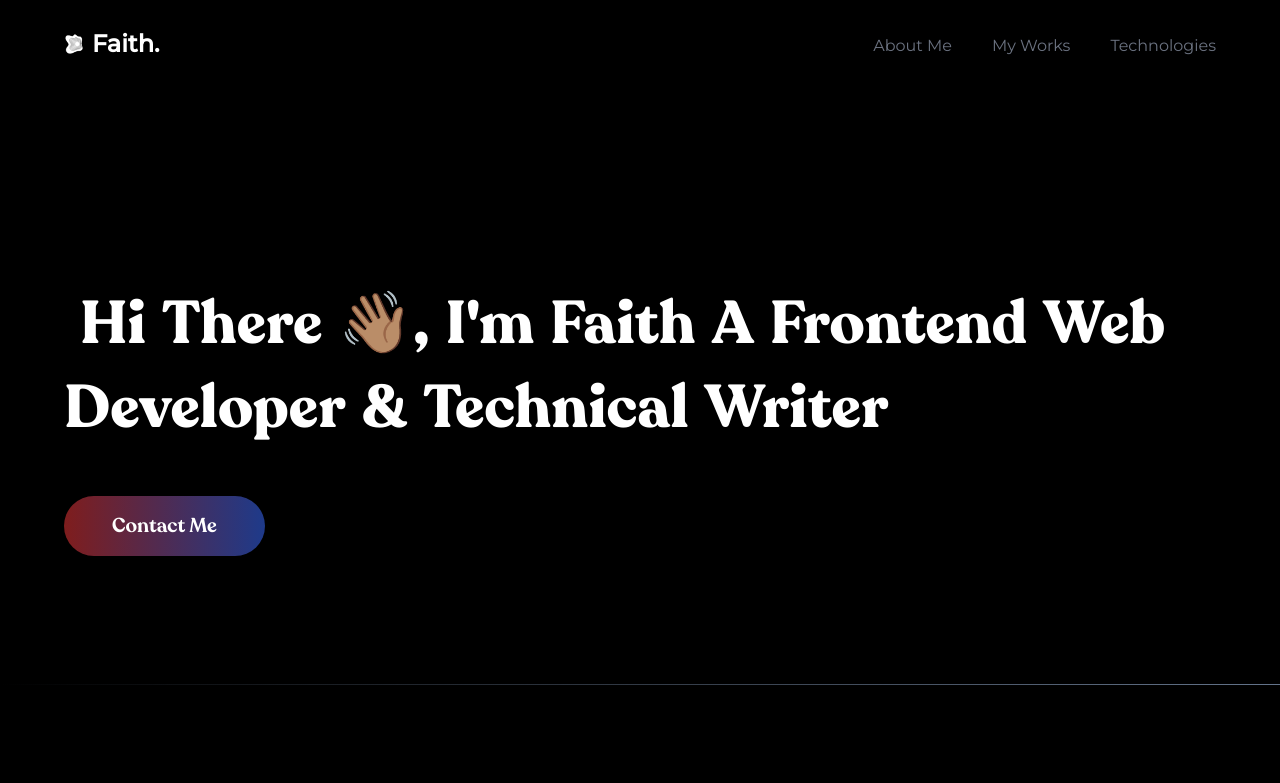
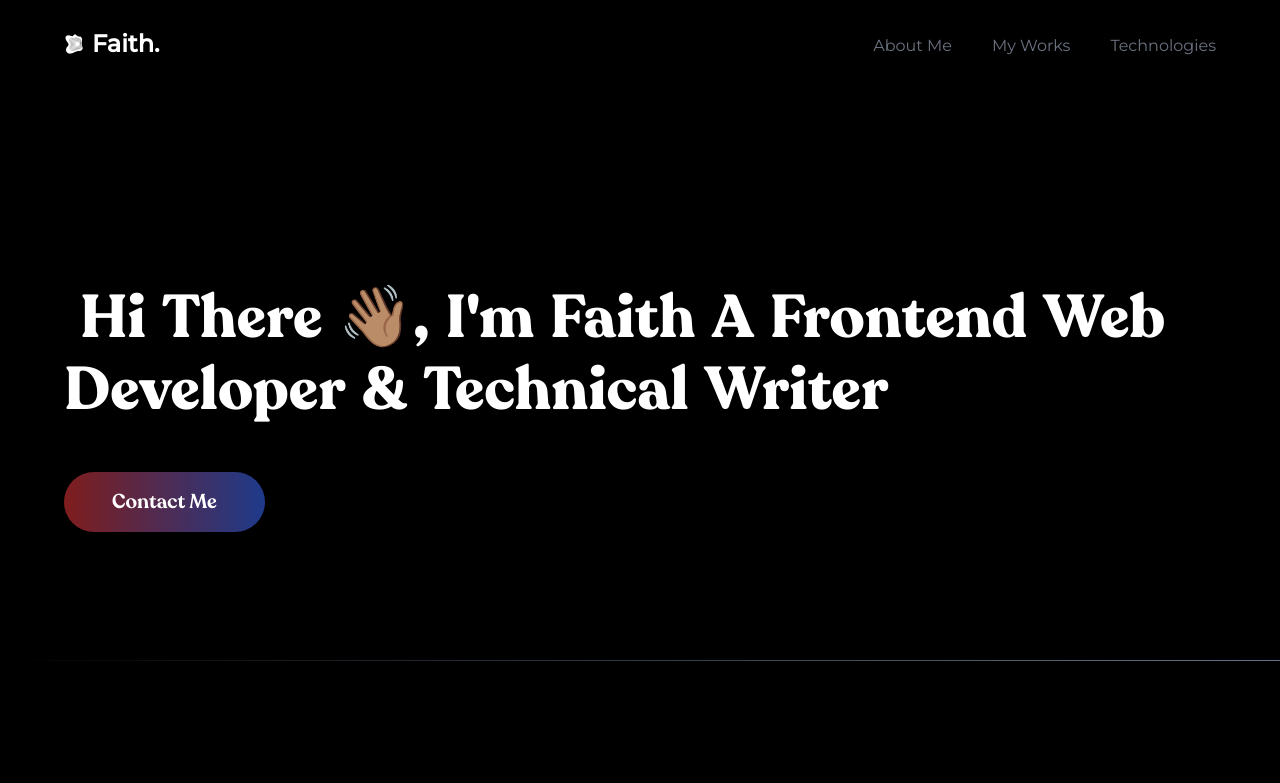
Before and after one commit to Faithyyyyy/My-Portfolio, a React (Vite) app: page / in a window 1280 px wide. Shown: the top 783 px of the page. Built offline with nearby package versions, Linux system fonts and the light colour scheme.

Commit message:
hero text animation done

```diff
--- a/src/Components/HeroSection.jsx
+++ b/src/Components/HeroSection.jsx
@@ -45,7 +45,7 @@ function Hero({ navIcon }) {
             return (
               <motion.h1
                 variants={child}
-                className="font-[Recoleta] font-[900] text-4xl sm:text-5xl md:text-6xl leading-[1.3] sm:leading-[1.3] md:leading-[1.4] xl:leading-[1.2]  max-w-4xl mb-3 capitalize inline-block text-white mr-4"
+                className="font-[Recoleta] font-[900] text-4xl sm:text-5xl md:text-6xl   max-w-[300px] mb-3 capitalize inline-block text-white mr-4"
                 key={index}
               >
                 {word}
```
